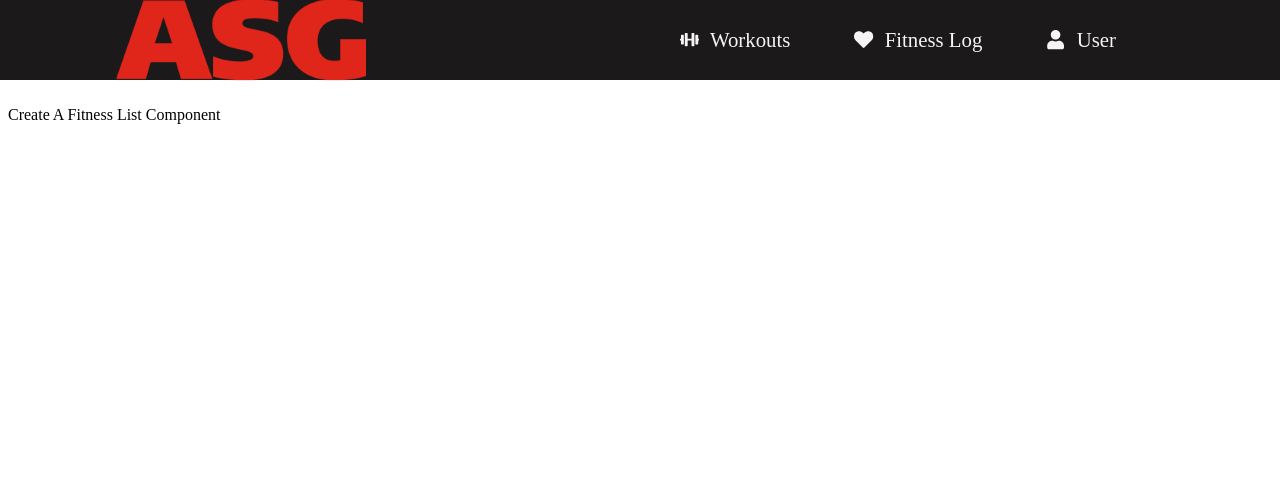
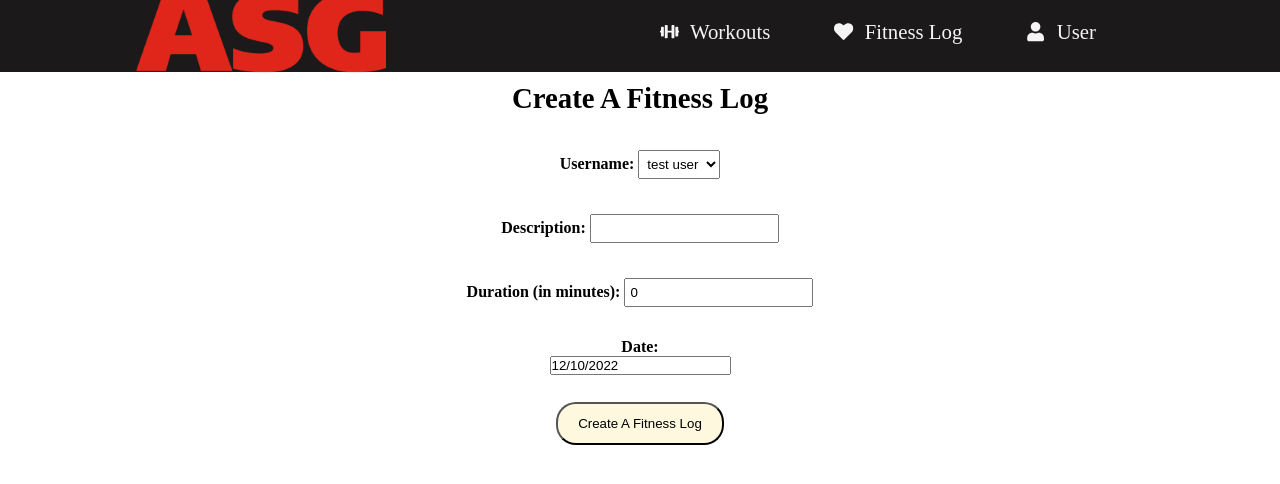
Before and after one commit to fitdevotaku/asg_dashboard, a React (Create React App) app in the folder asg_frontend/: page /create in a window 1280 px wide. Shown: the top 484 px of the page. Built offline with nearby package versions, Linux system fonts and the light colour scheme.

Commit message:
finished frontend

```diff
--- a/asg_frontend/src/components/createFitness.js
+++ b/asg_frontend/src/components/createFitness.js
@@ -1,11 +1,139 @@
 import React, { Component } from 'react';
+import DatePicker from 'react-datepicker';
+import 'react-datepicker/dist/react-datepicker.css';
+import '../components/createFit.css';
 
 export default class CreateFitness extends Component {
+  constructor(props) {
+    super(props);
+
+    this.onChangeUserName = this.onChangeUserName.bind(this);
+    this.onChangeDescription = this.onChangeDescription.bind(this);
+    this.onChangeDuration = this.onChangeDuration.bind(this);
+    this.onChangeDate = this.onChangeDate.bind(this);
+    this.onSubmit = this.onSubmit.bind(this);
+    // assures that "this" works properly referring to our class component. So we're binding this to our methods
+
+    this.state = {
+      username: '',
+      description: '',
+      duration: 0,
+      date: new Date(),
+      users: []
+    }
+    // All the parts of the database. State is how we create our variables in react. So we create everything in state so that when we update state we automatically update our interface with new values.
+  }
+
+  componentDidMount() {
+    this.setState({
+      users: ['test user'],
+      username: 'test user'
+    })
+  }
+  // life cycle method that automatically called before page loads. This is a test method. Eventually data will load from MongoDB
+
+  onChangeUserName(e) {
+    this.setState({
+      username: e.target.value
+    })
+  }
+  // methods to update state properties
+
+  onChangeDescription(e) {
+    this.setState({
+      description: e.target.value
+    })
+  }
+
+  onChangeDuration(e) {
+    this.setState({
+      duration: e.target.value
+    })
+  }
+
+  onChangeDate(date) {
+    this.setState({
+      date: date
+    })
+  }
+  // used a library to make a calendar to appear so that our users can click the date on the calendar
+
+  onSubmit(e) {
+    e.preventDefault();
+
+    const fitness = {
+      username: this.state.username,
+      description: this.state.description,
+      duration: this.state.duration,
+      date: this.state.date
+    }
+
+    console.log(fitness);
+
+    window.location = "/";
+    // after submitting an fitness log, page goes back to home screen
+  }
+  // this method handles the submit of our form
+
   render() {
     return (
-      <div>
-        <p>Create A Fitness List Component</p>
+      <div className="form-box">
+        <h3>Create A Fitness Log</h3>
+        <form onSubmit={this.onSubmit}>
+          {/* calls our submit method when button clicks */}
+          <div className="form-section">
+            <label className="user">Username: </label>
+            <select ref="userInput"
+                required
+                className="form-handle"
+                value={this.state.username}
+                onChange={this.onChangeUsername}>
+                {
+                  this.state.users.map(function(user) {
+                    // this data comes from our database we called the map method to return the options in the "select" box of our form
+                    return <option
+                      key={user}
+                      value={user}>{user}
+                      </option>;
+                  })
+                }
+            </select>
+          </div>
+          <div className="form-section">
+            <label className="descr">Description: </label>
+            <input  type="text"
+                required
+                className="form-handle"
+                value={this.state.description}
+                onChange={this.onChangeDescription}
+                />
+          </div>
+          <div className="form-section">
+            <label className="dur">Duration (in minutes): </label>
+            <input
+                type="text"
+                className="form-handle"
+                value={this.state.duration}
+                onChange={this.onChangeDuration}
+                />
+          </div>
+          <div className="form-section">
+            <label className="date">Date: </label>
+            <div>
+              <DatePicker
+                selected={this.state.date}
+                onChange={this.onChangeDate}
+              />
+              {/* pre existing package to create a calendar with dates of our fitness logs */}
+            </div>
+          </div>
+
+          <div className="form-section">
+            <input type="submit" value="Create A Fitness Log" className="btn-btn-primary" />
+          </div>
+        </form>
       </div>
     )
   }
+  // this is a pretty standard HTML form
 }
```
